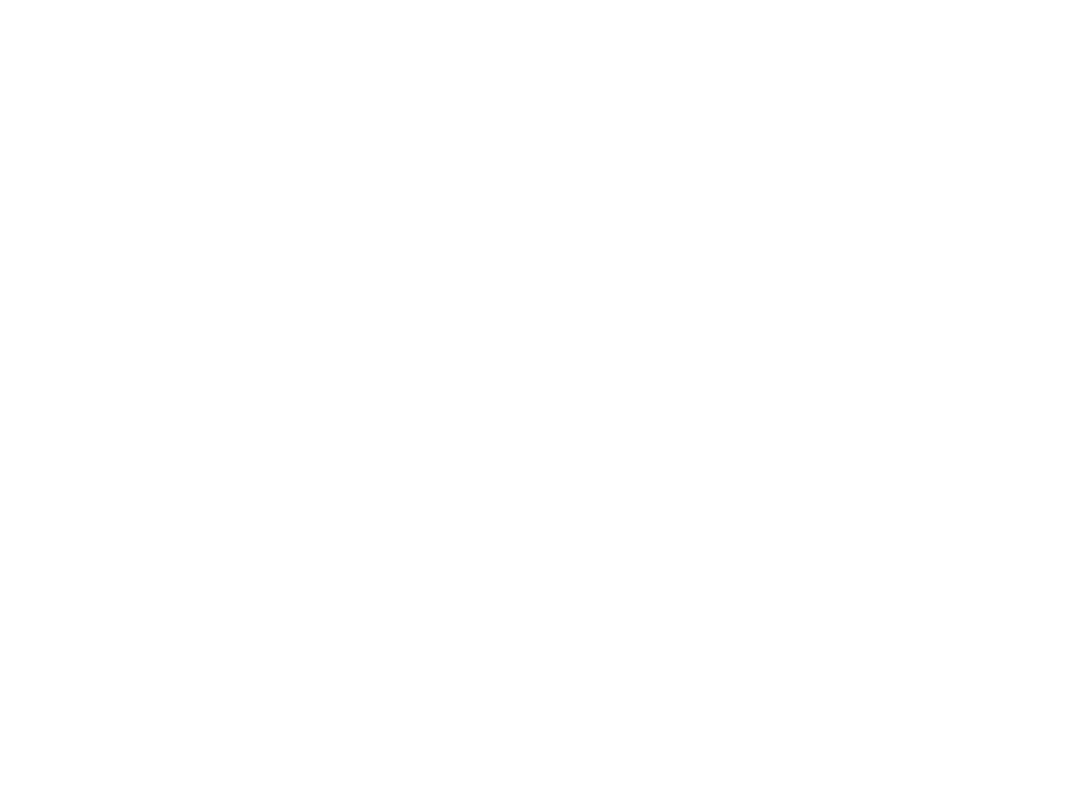
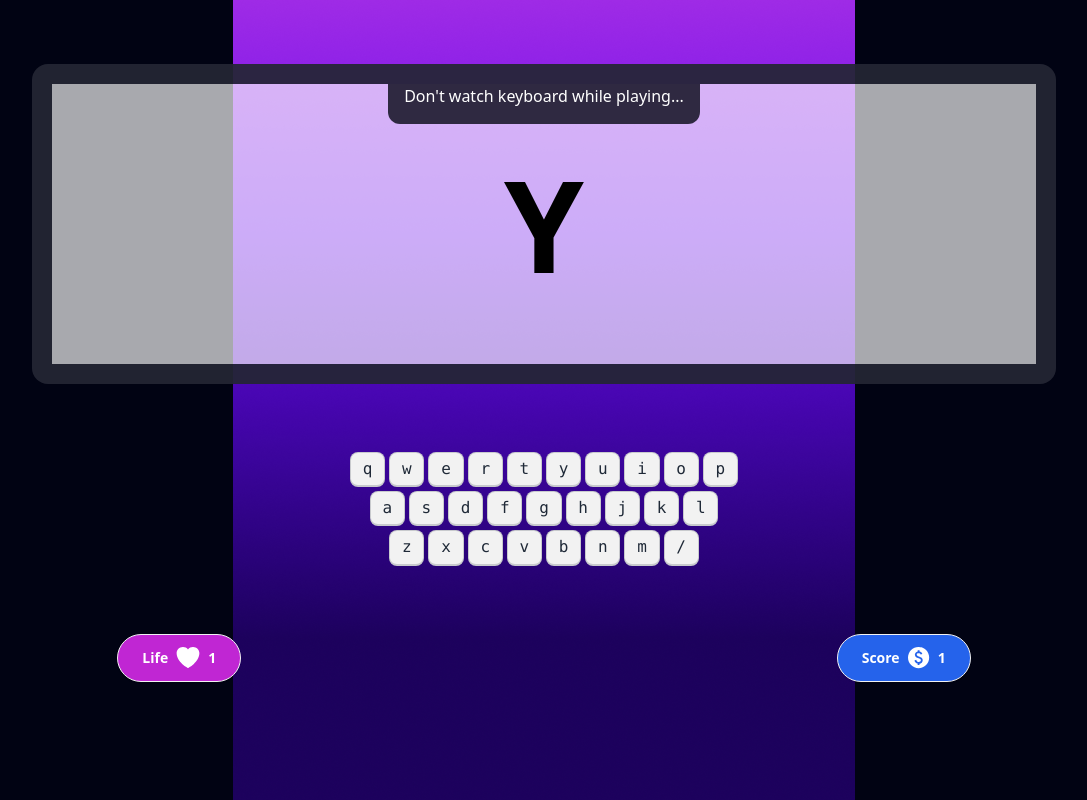
Before and after one commit to riyazulislam99/alpha-clash-pro, a plain HTML site: page index.html in a window 1280 px wide. Shown: the whole page, without its empty margins (96-1183 px from the left). Drawn offline with nearby package versions, Linux system fonts and the light colour scheme.

Commit message:
Keyboard and home added

```diff
--- a/index.html
+++ b/index.html
@@ -1,5 +1,6 @@
 <!DOCTYPE html>
 <html lang="en">
+
 <head>
     <meta charset="UTF-8">
     <meta name="viewport" content="width=device-width, initial-scale=1.0">
@@ -12,8 +13,88 @@
     <link rel="stylesheet" href="styles/styles.css">
 </head>
 
-<body>
+<body class="font-poppins">
+    <main class="bg-[#010313] min-h-screen bg-[url(images/background.png)] bg-no-repeat bg-center">
+        <!-- home screen -->
+        <section class="home min-h-screen text-white flex justify-center items-center hidden">
+            <div class="flex flex-col items-center gap-10">
+                <h1 class="font-bold text-8xl">ALPHABET CLASH</h1>
+                <p>Unleash Your Keyboard Kung Fu : Press “Enter” to Play</p>
+                <button class="btn bg-white text-orange-500">Play Now</button>
+            </div>
+        </section>
 
+        <!-- playground start  -->
+        <section class="play-ground">
+            <div class="flex flex-col items-center gap-16 pt-16">
+                <!-- screen -->
+                <div
+                    class="artboard artboard-horizontal phone-6 border-[20px] rounded-2xl border-[#010313CC] bg-[#FFFFFFA8]">
+                    <div class="flex justify-center">
+                        <p class="bg-[#2F2941] px-4 pb-4 rounded-b-xl text-white">Don't watch keyboard while playing...
+                        </p>
+                    </div>
+                    <div class="flex justify-center items-center h-[200px]">
+                        <p class="text-9xl text-black font-bold">Y</p>
+                    </div>
+                </div>
+                <div>
+                    <div>
+                        <div class="flex justify-center gap-1 my-1 w-full">
+                            <kbd class="kbd">q</kbd>
+                            <kbd class="kbd">w</kbd>
+                            <kbd class="kbd">e</kbd>
+                            <kbd class="kbd">r</kbd>
+                            <kbd class="kbd">t</kbd>
+                            <kbd class="kbd">y</kbd>
+                            <kbd class="kbd">u</kbd>
+                            <kbd class="kbd">i</kbd>
+                            <kbd class="kbd">o</kbd>
+                            <kbd class="kbd">p</kbd>
+                        </div>
+                        <div class="flex justify-center gap-1 my-1 w-full">
+                            <kbd class="kbd">a</kbd>
+                            <kbd class="kbd">s</kbd>
+                            <kbd class="kbd">d</kbd>
+                            <kbd class="kbd">f</kbd>
+                            <kbd class="kbd">g</kbd>
+                            <kbd class="kbd">h</kbd>
+                            <kbd class="kbd">j</kbd>
+                            <kbd class="kbd">k</kbd>
+                            <kbd class="kbd">l</kbd>
+                        </div>
+                        <div class="flex justify-center gap-1 my-1 w-full">
+                            <kbd class="kbd">z</kbd>
+                            <kbd class="kbd">x</kbd>
+                            <kbd class="kbd">c</kbd>
+                            <kbd class="kbd">v</kbd>
+                            <kbd class="kbd">b</kbd>
+                            <kbd class="kbd">n</kbd>
+                            <kbd class="kbd">m</kbd>
+                            <kbd class="kbd">/</kbd>
+                        </div>
+                    </div>
+                </div>
+                <!-- life score -->
+                <div class="flex justify-between w-2/3">
+                    <button class="btn rounded-full bg-fuchsia-600 text-white px-6">
+                        Life
+                        <img src="images/heart.svg" alt="">
+                        <span>1</span>
+                    </button>
+                    <button class="btn rounded-full bg-blue-600 text-white px-6">
+                        Score
+                        <img src="images/dolar.svg" alt="">
+                        <span>1</span>
+                    </button>
+                </div>
+            </div>
+        </section>
+        <!-- playground end -->
+        <section class="score">
+
+        </section>
+    </main>
 </body>
 
 </html>
```
Also changed, not shown: images/dolar.svg (added), images/heart.svg (added).
